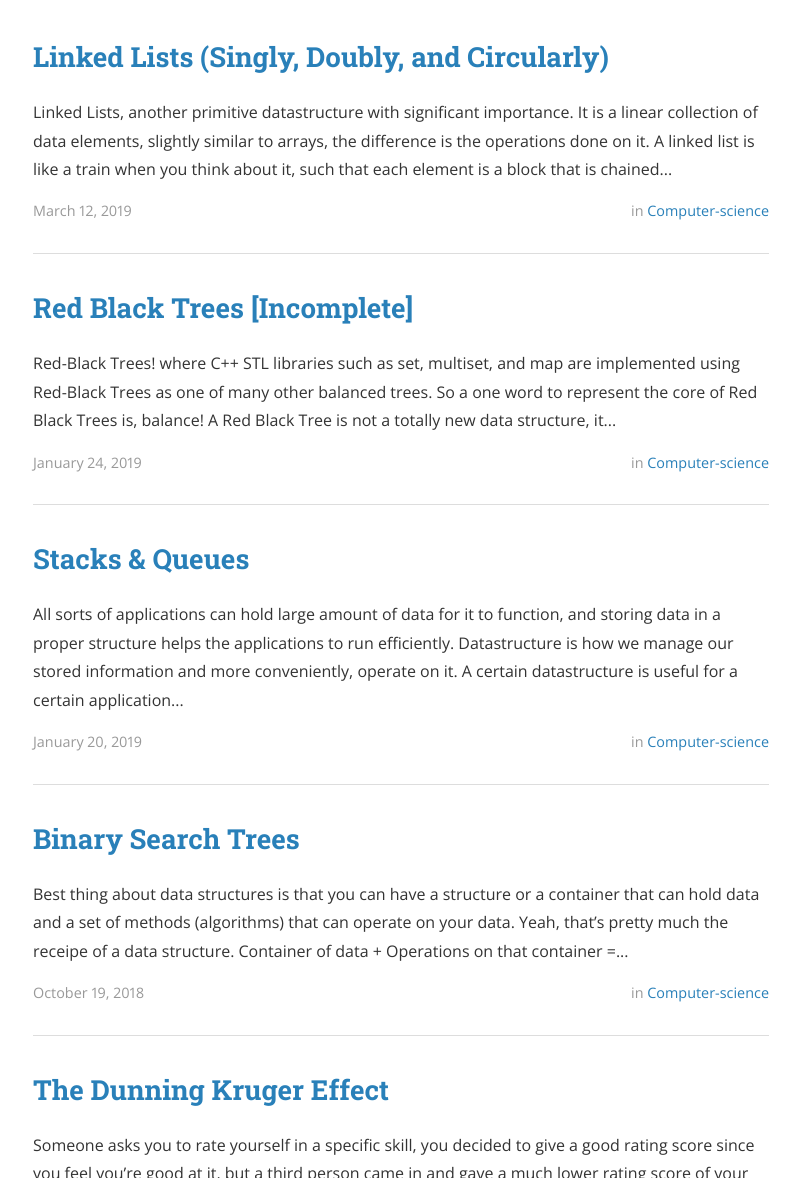
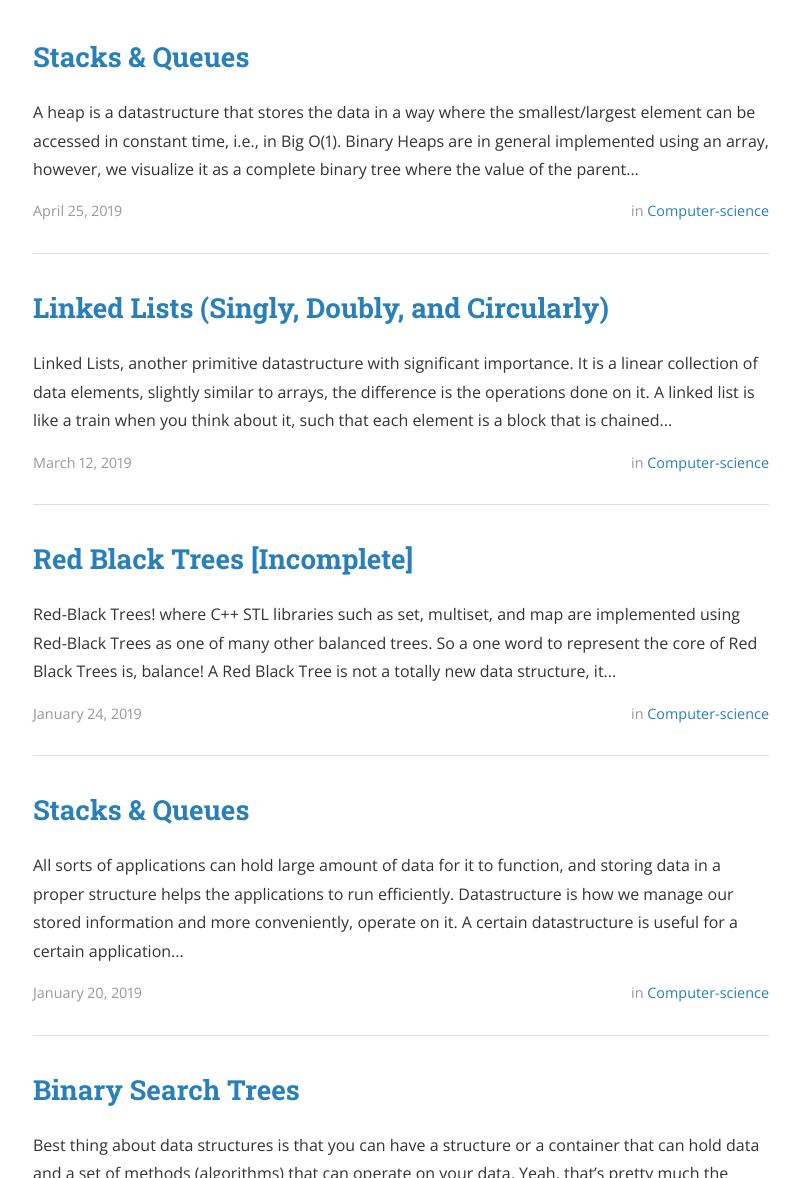
Before and after one commit to ShehabCE/shehabce.github.io, a Jekyll site: the page built from index.html, in a window 1280 px wide and 1400 px high, scrolled down 281 px. Shown: the part 222-1400 px from the top of the window, without its empty margins (239-1039 px from the left). Built offline with Jekyll 4.4.1, drawn with Linux system fonts in a browser that asks for light colours; nearby versions of some CDN libraries; the list of posts is cut into pages by our own code; a style sheet for code colours, icons or effects is not loaded; some of the changed text lies outside the part shown.

Commit message:
Adding draft of Heaps Article

```diff
--- /dev/null
+++ b/_posts/2019-4-25-Heaps-&-Priority-Queues.markdown
@@ -0,0 +1,88 @@
+---
+layout: post
+title: "Stacks & Queues"
+date: 2019-04-25 12:10:00
+author: Shehab
+categories: Computer-Science
+tags: Algorithms
+cover: "/assets/posts/Heaps.png"
+---
+
+A heap is a datastructure that stores the data in a way where the smallest/largest element can be accessed in constant time, i.e., in Big O(1).
+
+Binary Heaps are in general implemented using an array, however, we visualize it as a complete binary tree where the value of the parent is either smaller/greater than its children, depending on the variant that you want to implement.
+
+There are two variants of Heaps:
+
+<ol>
+<li>Max Heap - Largest value is at the root of the tree</li>
+<li>Min Heap - Smallest value is at the root of the tree</li>
+</ol>
+
+Well in that case, what is the Priority Queue?
+
+Priority Queue as a definition, it is an abstract data type (ADT) based on Heaps. You can consider that Heaps and Priority Queues are both the same thing. We define a priority queue based on whether it is a Min or a Max heap, and we use it to solve our problem.
+
+In this article, I'll cover how does heaps work and what are the possible applications for it.
+
+First let's define a Priority Queue class.
+{% highlight c++ %}
+class PriorityQueue {
+private:
+int \*A;
+int capacity;
+int size;
+int Parent(i);
+int Left(i);
+int Right(i);
+void HeapifyUp(int i);
+void HeapifyDown(in i);
+public:
+PriorityQueue();
+void Push(const int& e);
+void Pop();
+bool IsFull();
+bool IsEmpty();
+~PriorityQueue();
+};
+{% endhighlight %}
+
+As mentioned earlier, a heap is just an array visualized as a tree, so whenever we want fo find parent or child of a specific index, we calculate a certain formula to get that index.
+
+<code>Parent(index) = (index - 1) / 2</code><br>
+<code>LeftChild(index) = (index \* 2) + 1</code><br>
+<code>Parent(index) = (index \* 2) + 2</code><br>
+
+Based on that, let's cover the following methods that need to be implemented to preserve the order and the structure of the Heap.
+
+1. Pushing an element to a Heap.
+
+<img src="/assets/posts/Heap-Push-1.png">
+<img src="/assets/posts/Heap-Push-2.png">
+<img src="/assets/posts/Heap-Push-3.png">
+
+2. Popping an element from a Heap.
+
+<img src="/assets/posts/Heap-Pop-1.png">
+<img src="/assets/posts/Heap-Pop-2.png">
+<img src="/assets/posts/Heap-Pop-3.png">
+<img src="/assets/posts/Heap-Pop-4.png">
+<img src="/assets/posts/Heap-Pop-5.png">
+
+When it comes to time complexity...
+
+<table cellpadding="0" cellspacing="0">
+	<tr>
+		<td>Push</td><td>Add At End</td><td>O(LogN)</td>
+	</tr>
+	<tr>
+		<td>Pop</td><td>Remove at Top</td><td>O(LogN)</td>
+	</tr>
+	<tr>
+		<td>Top</td><td>Access Top</td><td>O(1)</td>
+	</tr>
+</table>
+
+<p align="center"><a href="https://github.com/ShehabMMohamed/Datastructures-And-Algorithms/blob/master/Data%20Structures/Priority%20Queues/PriorityQueue.h" target="_blank"> Heap Implementation in C++ </a></p>
+
+<p align="center"><a href="https://github.com/ShehabMMohamed/Go-Datastructures/blob/main/internal/Heaps/Heap.go" target="_blank"> Heap Implementation in Go </a></p>
```
Also changed, not shown: _posts/2019-1-20-Stacks-&-Queues.markdown (+25 -18 lines), assets/posts/Heap-Pop-1.png (added), assets/posts/Heap-Pop-2.png (added), assets/posts/Heap-Pop-3.png (added), assets/posts/Heap-Pop-4.png (added), assets/posts/Heap-Pop-5.png (added), assets/posts/Heap-Push-1.png (added), assets/posts/Heap-Push-2.png (added), assets/posts/Heap-Push-3.png (added), assets/posts/Heaps.png (added).
